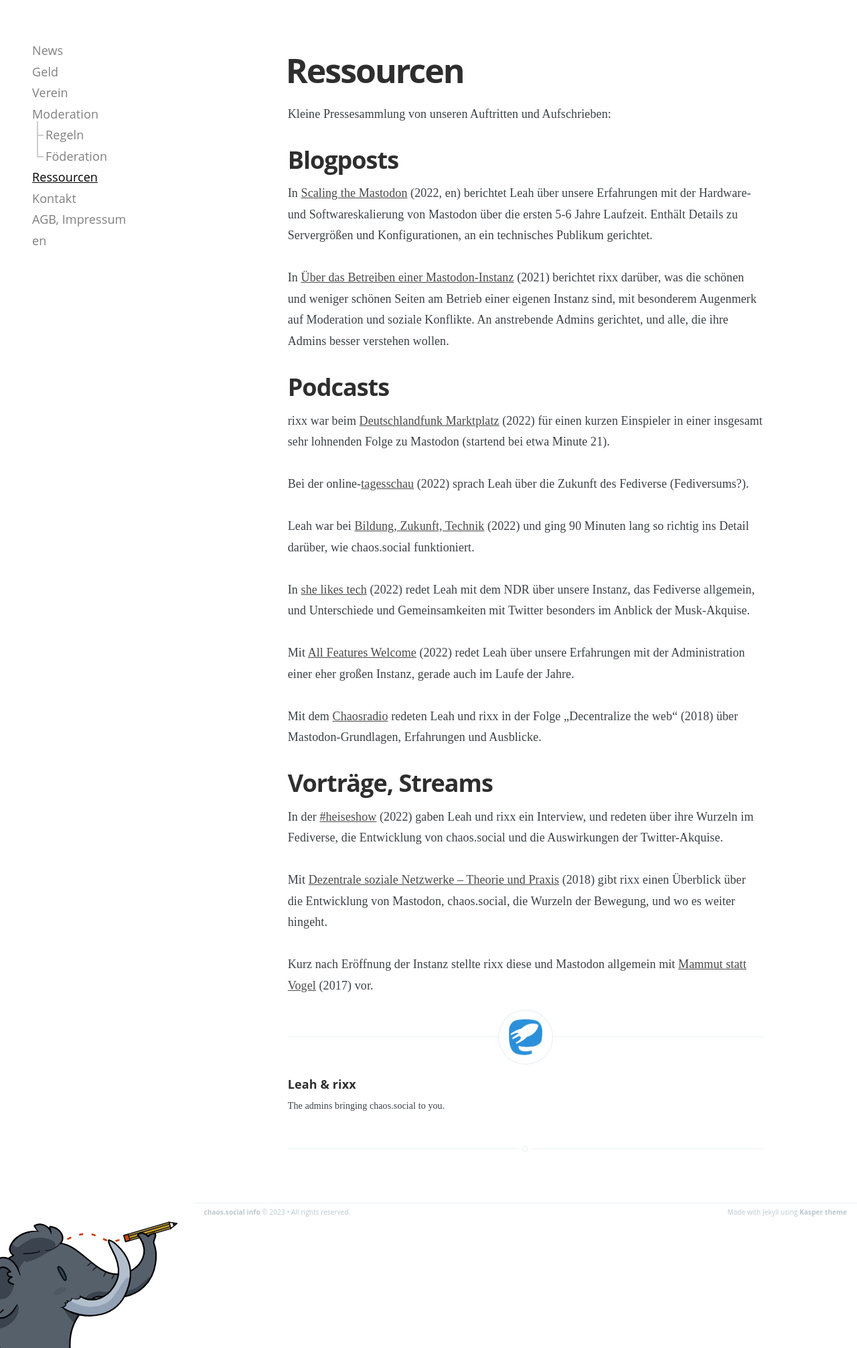
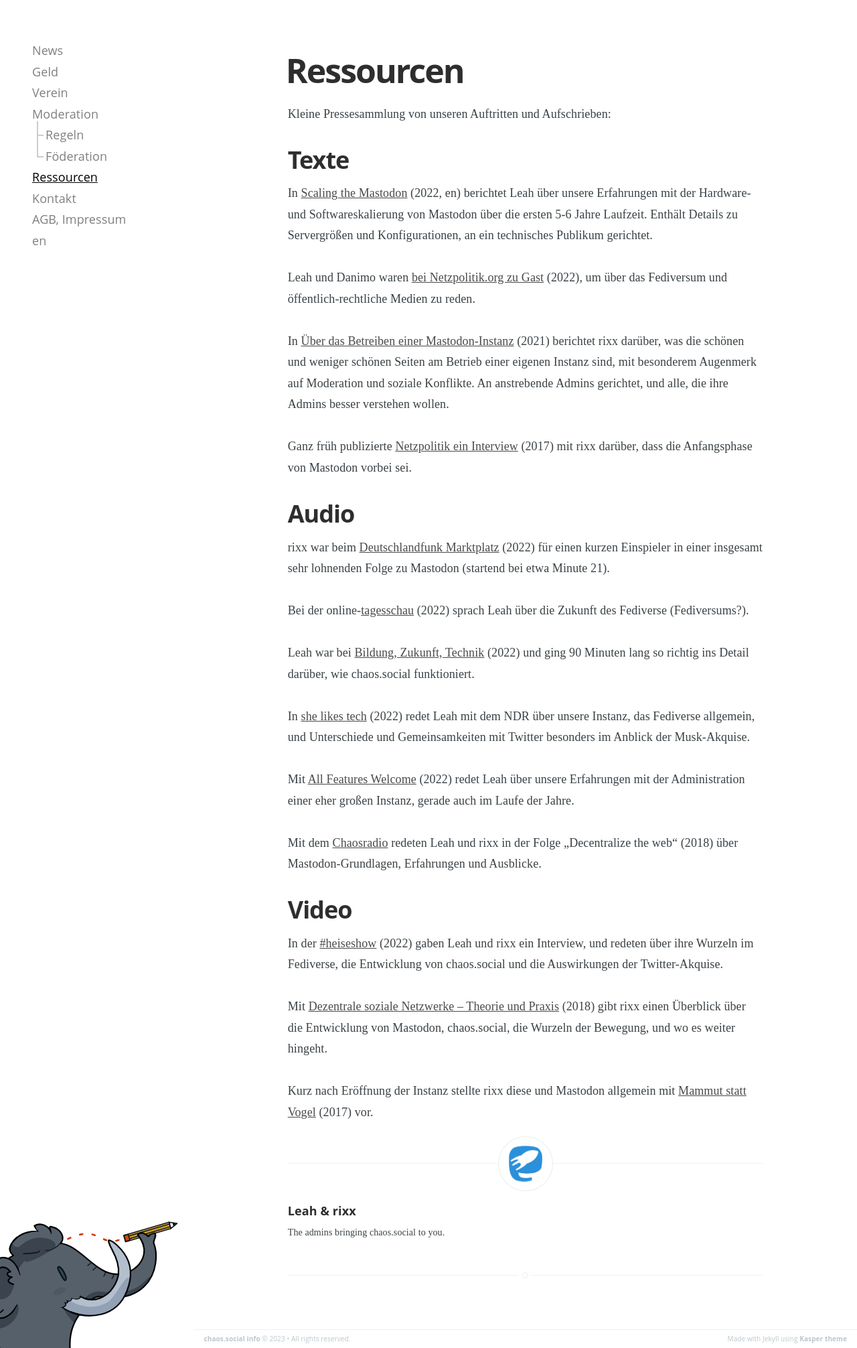
Before and after one commit to chaossocial/meta, a Jekyll site: the page built from ressourcen.md, in a window 1280 px wide. Shown: the whole page at 67% size. Built offline with Jekyll 4.4.1, drawn with Linux system fonts in a browser that asks for light colours.

Commit message:
Add missing interviews

```diff
--- a/ressourcen.md
+++ b/ressourcen.md
@@ -7,18 +7,26 @@
 
 Kleine Pressesammlung von unseren Auftritten und Aufschrieben:
 
-## Blogposts
+## Texte
 
 In [Scaling the Mastodon](https://leah.is/posts/scaling-the-mastodon/) (2022, en) berichtet Leah über unsere Erfahrungen
 mit der Hardware- und Softwareskalierung von Mastodon über die ersten 5-6 Jahre Laufzeit. Enthält Details zu
 Servergrößen und Konfigurationen, an ein technisches Publikum gerichtet.
+
+Leah und Danimo waren [bei Netzpolitik.org zu
+Gast](https://netzpolitik.org/2022/neues-aus-dem-fernsehrat-86-stimmen-aus-dem-fediverse/) (2022), um über das
+Fediversum und öffentlich-rechtliche Medien zu reden.
 
 In [Über das Betreiben einer Mastodon-Instanz](https://rixx.de/de/blog/on-running-a-mastodon-instance/) (2021) berichtet
 rixx darüber, was die schönen und weniger schönen Seiten am Betrieb einer eigenen Instanz sind, mit besonderem Augenmerk
 auf Moderation und soziale Konflikte. An anstrebende Admins gerichtet, und alle, die ihre Admins besser verstehen
 wollen.
 
-## Podcasts
+Ganz früh publizierte [Netzpolitik ein
+Interview](https://netzpolitik.org/2017/interview-die-anfangsphase-des-alternativen-sozialen-netzwerks-mastodon-ist-vorueber/)
+(2017) mit rixx darüber, dass die Anfangsphase von Mastodon vorbei sei.
+
+## Audio
 
 rixx war beim [Deutschlandfunk
 Marktplatz](https://www.deutschlandfunk.de/marktplatz-29-12-2022-alternativen-zu-twitter-tiktok-facebook-und-co-dlf-b9ae9ddc-100.html)
@@ -42,7 +50,7 @@
 Mit dem [Chaosradio](https://chaosradio.de/cr249-decentralizetheweb) redeten Leah und rixx in der Folge „Decentralize
 the web“ (2018) über Mastodon-Grundlagen, Erfahrungen und Ausblicke.
 
-## Vorträge, Streams
+## Video
 
 In der [#heiseshow](https://www.youtube.com/watch?v=GfxFqJCTwuo) (2022) gaben Leah und rixx ein Interview, und redeten
 über ihre Wurzeln im Fediverse, die Entwicklung von chaos.social und die Auswirkungen der Twitter-Akquise.
```
Also changed, not shown: resources.md (+9 -3 lines).
